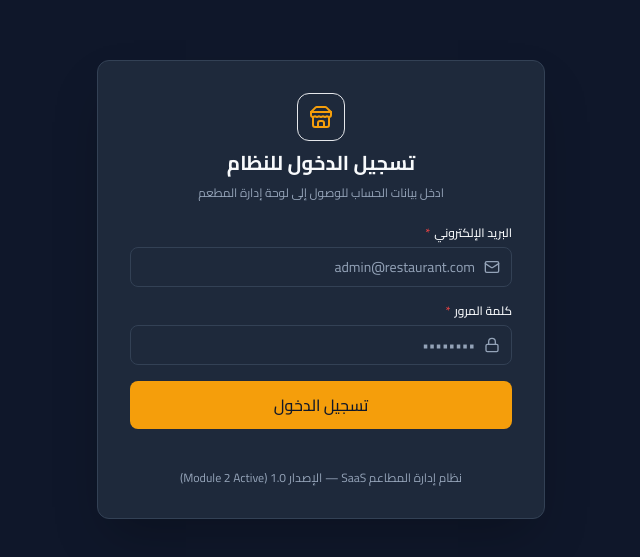
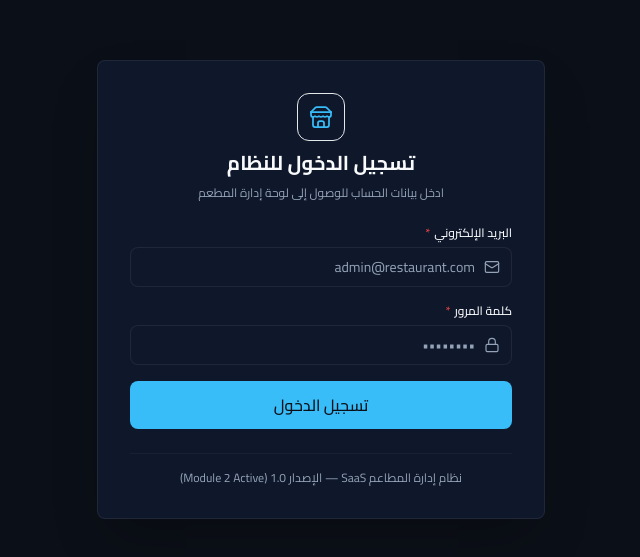
Before and after one commit to muhmedwalieed/restaurant-management-frontend, a React (Vite) app: page /login in a window 1280 px wide. Shown: the part 111-668 px from the top of the page, without its empty margins (395-1035 px from the left). Built offline with nearby package versions, Linux system fonts and the light colour scheme; no server answers.

Commit message:
style(theme): unify design tokens — single accent color, one radius/border, 1280px max-width, reduced-motion support and consistent lucide stroke weight

```diff
--- a/src/index.css
+++ b/src/index.css
@@ -4,26 +4,26 @@
 
 @layer base {
   :root {
-    /* Backgrounds */
-    --bg-base: #0f172a;
-    --bg-surface: #1e293b;
-    --bg-surface-elevated: #334155;
+    /* Backgrounds — unified single cool grey family */
+    --bg-base: #0b0f17;
+    --bg-surface: #0f172a;
+    --bg-surface-elevated: #1e293b;
 
-    /* Brand & Accent Colors */
-    --color-primary: #f59e0b;
-    --color-primary-hover: #d97706;
-    --color-accent: #38bdf8;
+    /* Brand Color (single accent — enterprise sky blue #38BDF8, target < 10% surface) */
+    --color-primary: #38bdf8;
+    --color-primary-hover: #0284c7;
 
     /* Text Colors */
     --text-primary: #f8fafc;
     --text-muted: #94a3b8;
-    --text-inverted: #0f172a;
+    --text-dim: #64748b;
+    --text-inverted: #0b0f17;
 
-    /* Borders */
-    --border-default: #334155;
-    --border-subtle: #1e293b;
+    /* Crisp, clean, fine 1px borders */
+    --border-default: rgba(255, 255, 255, 0.07);
+    --border-subtle: rgba(255, 255, 255, 0.04);
 
-    /* Status Colors & Backgrounds */
+    /* Status Colors & Backgrounds (semantic only: success / warning / danger) */
     --status-success: #10b981;
     --status-success-bg: rgba(16, 185, 129, 0.12);
 
@@ -33,16 +33,17 @@
     --status-danger: #ef4444;
     --status-danger-bg: rgba(239, 68, 68, 0.12);
 
-    --status-info: #3b82f6;
-    --status-info-bg: rgba(59, 130, 246, 0.12);
+    /* Info and neutral */
+    --status-info: #94a3b8;
+    --status-info-bg: rgba(148, 163, 184, 0.12);
 
     --status-neutral: #64748b;
     --status-neutral-bg: rgba(100, 116, 139, 0.12);
 
-    /* Border Radius Scale (Section 6.12) */
+    /* Unified border-radius (rounded-md / 8px across the system) */
     --radius-sm: 6px;
     --radius-md: 8px;
-    --radius-lg: 12px;
+    --radius-lg: 8px;
     --radius-pill: 9999px;
   }
 
@@ -58,6 +59,23 @@
     outline: 2px solid var(--color-primary);
     outline-offset: 2px;
   }
+
+  /* Respect reduced-motion preferences: disable non-essential animation */
+  @media (prefers-reduced-motion: reduce) {
+    *,
+    *::before,
+    *::after {
+      animation-duration: 0.01ms !important;
+      animation-iteration-count: 1 !important;
+      transition-duration: 0.01ms !important;
+      scroll-behavior: auto !important;
+    }
+  }
+}
+
+/* Unified icon stroke weight (single library, outline, consistent weight) */
+svg.lucide {
+  stroke-width: 1.75;
 }
 
 /* Custom Scrollbar for Operational Tables & Views */
--- a/src/shared/design-tokens/tokens.js
+++ b/src/shared/design-tokens/tokens.js
@@ -9,7 +9,6 @@ export const COLOR_TOKENS = {
   bgSurfaceElevated: 'var(--bg-surface-elevated)',
   colorPrimary: 'var(--color-primary)',
   colorPrimaryHover: 'var(--color-primary-hover)',
-  colorAccent: 'var(--color-accent)',
   textPrimary: 'var(--text-primary)',
   textMuted: 'var(--text-muted)',
   textInverted: 'var(--text-inverted)',
@@ -41,9 +40,9 @@ export const STATUS_TOKENS = {
 };
 
 export const RADIUS_TOKENS = {
-  sm: '6px',
+  sm: '8px',
   md: '8px',
-  lg: '12px',
+  lg: '8px',
   pill: '9999px',
 };
 
--- a/tailwind.config.js
+++ b/tailwind.config.js
@@ -15,11 +15,11 @@ export default {
         brand: {
           primary: 'var(--color-primary)',
           'primary-hover': 'var(--color-primary-hover)',
-          accent: 'var(--color-accent)',
         },
         txt: {
           primary: 'var(--text-primary)',
           muted: 'var(--text-muted)',
+          dim: 'var(--text-dim)',
           inverted: 'var(--text-inverted)',
         },
         border: {
@@ -49,7 +49,7 @@ export default {
         sans: ['Cairo', 'Inter', 'system-ui', 'sans-serif'],
       },
       maxWidth: {
-        'content-max': '1600px',
+        'content-max': '1280px',
       },
     },
   },
```
Also changed, not shown: 1 other file (tests, documents, lock files or other folders).
